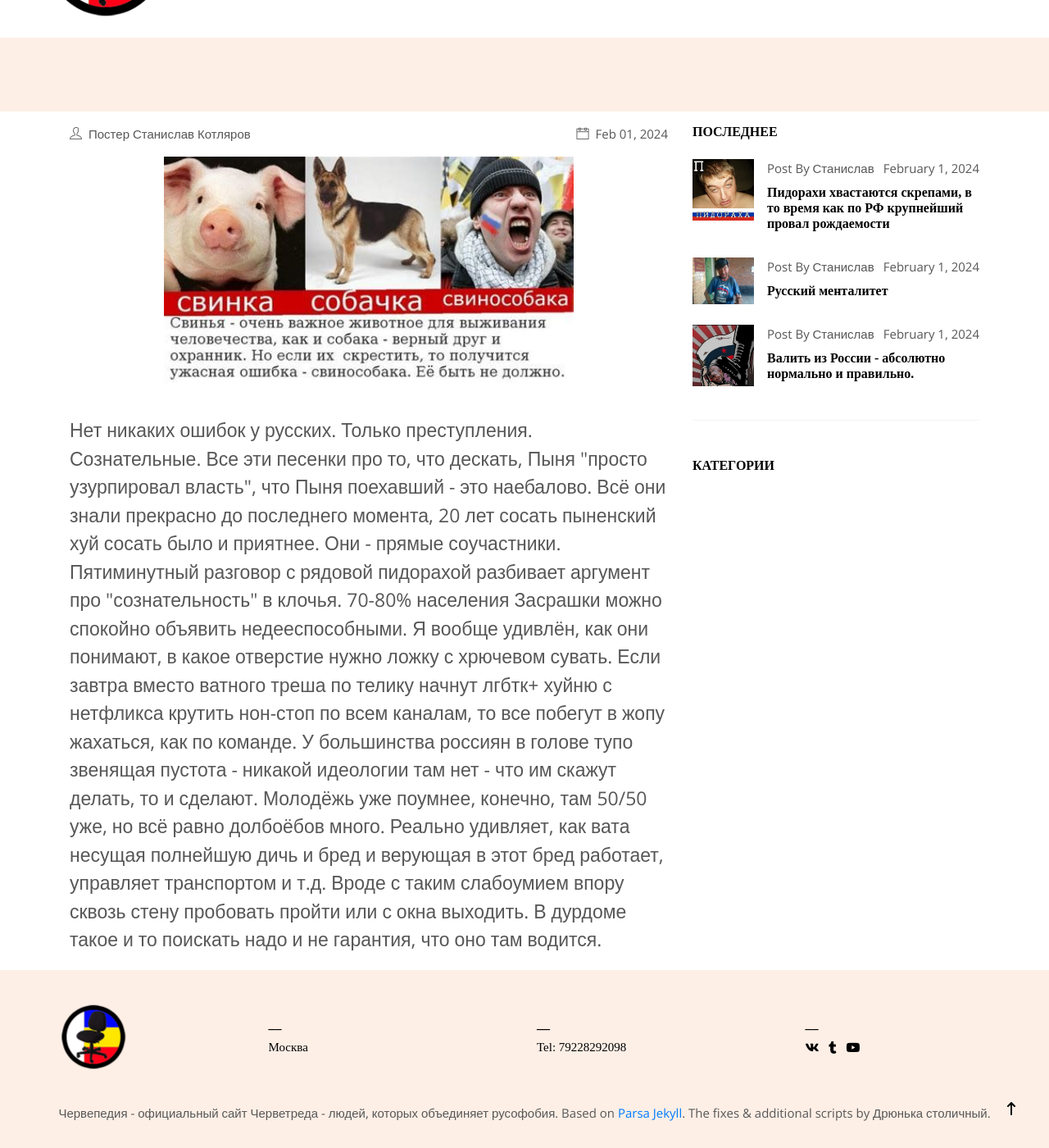
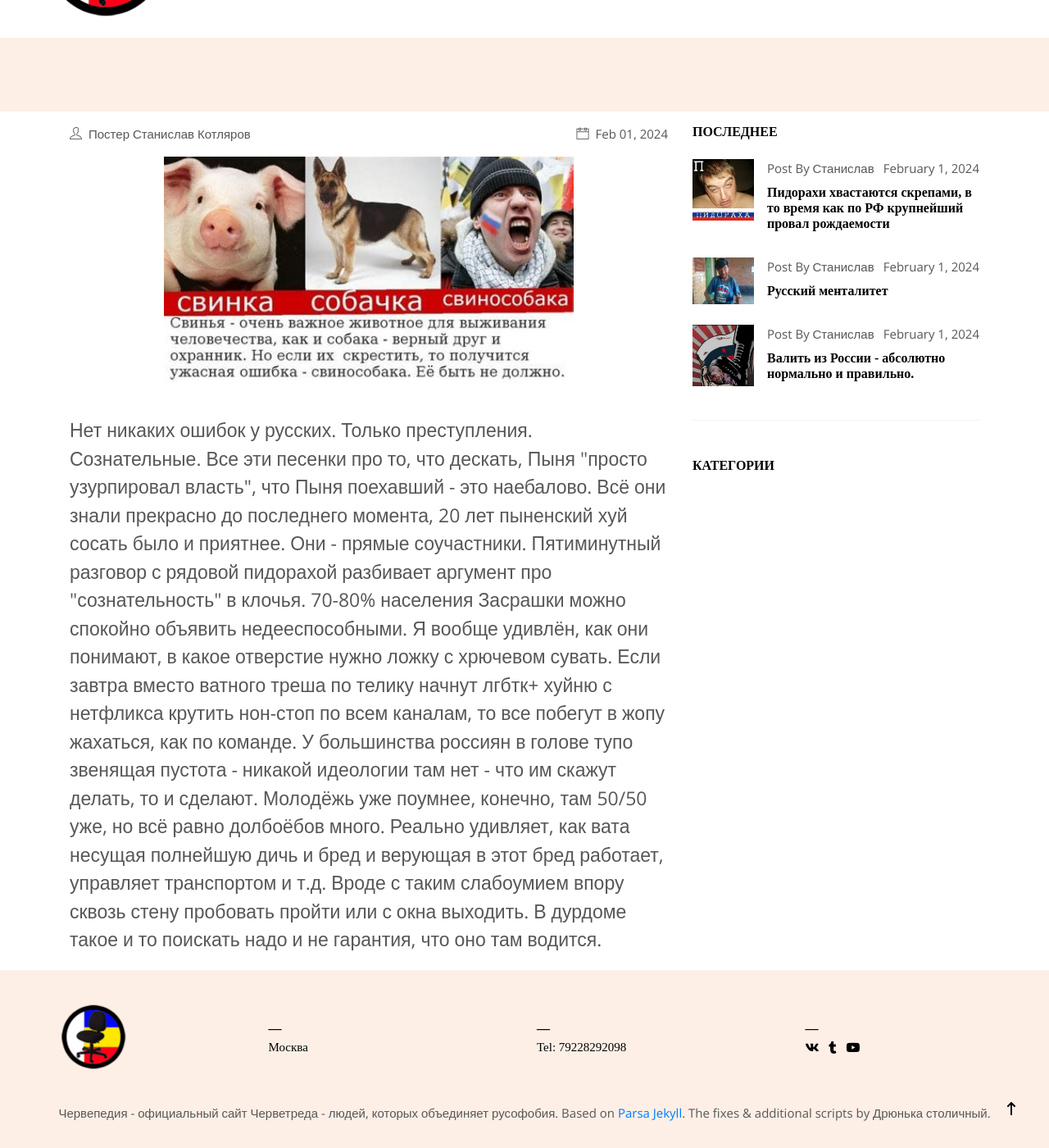
Before and after one commit to chervetred/chervetred.github.io, a Jekyll site: the page built from _posts/2024-02-01-черветред-против-россии-23.md, in a window 1280 px wide and 1400 px high, scrolled down 284 px. Shown: the whole window at 82% size. Built offline with Jekyll 4.4.1, drawn with Linux system fonts in a browser that asks for light colours; some web fonts are replaced; comment, search, counter and statistics services are not loaded.

Commit message:
Update 2024-02-01-черветред-против-россии-23.md

```diff
--- a/_posts/2024-02-01-черветред-против-россии-23.md
+++ b/_posts/2024-02-01-черветред-против-россии-23.md
@@ -4,7 +4,7 @@ title: "Нет никаких ошибок у русских. Только пр
 description: "Черветред против России. Червепедия официальный сайт."
 image: "assets/images/ЧЕРВЕТРЕД ПРОТИВ РОССИИ-4.jpg"
 ---
-<p style="font-size: 23px;">Нет никаких ошибок у русских. Только преступления. Сознательные. Все эти песенки про то, что дескать, Пыня "просто узурпировал власть", что Пыня поехавший - это наебалово. Всё они знали прекрасно до последнего момента, 20 лет сосать пыненский хуй сосать было и приятнее. Они - прямые соучастники.
+<p style="font-size: 23px;">Нет никаких ошибок у русских. Только преступления. Сознательные. Все эти песенки про то, что дескать, Пыня "просто узурпировал власть", что Пыня поехавший - это наебалово. Всё они знали прекрасно до последнего момента, 20 лет  пыненский хуй сосать было и приятнее. Они - прямые соучастники.
 
 Пятиминутный разговор с рядовой пидорахой разбивает аргумент про "сознательность" в клочья. 70-80% населения Засрашки можно спокойно объявить недееспособными. Я вообще удивлён, как они понимают, в какое отверстие нужно ложку с хрючевом сувать.
 
```
